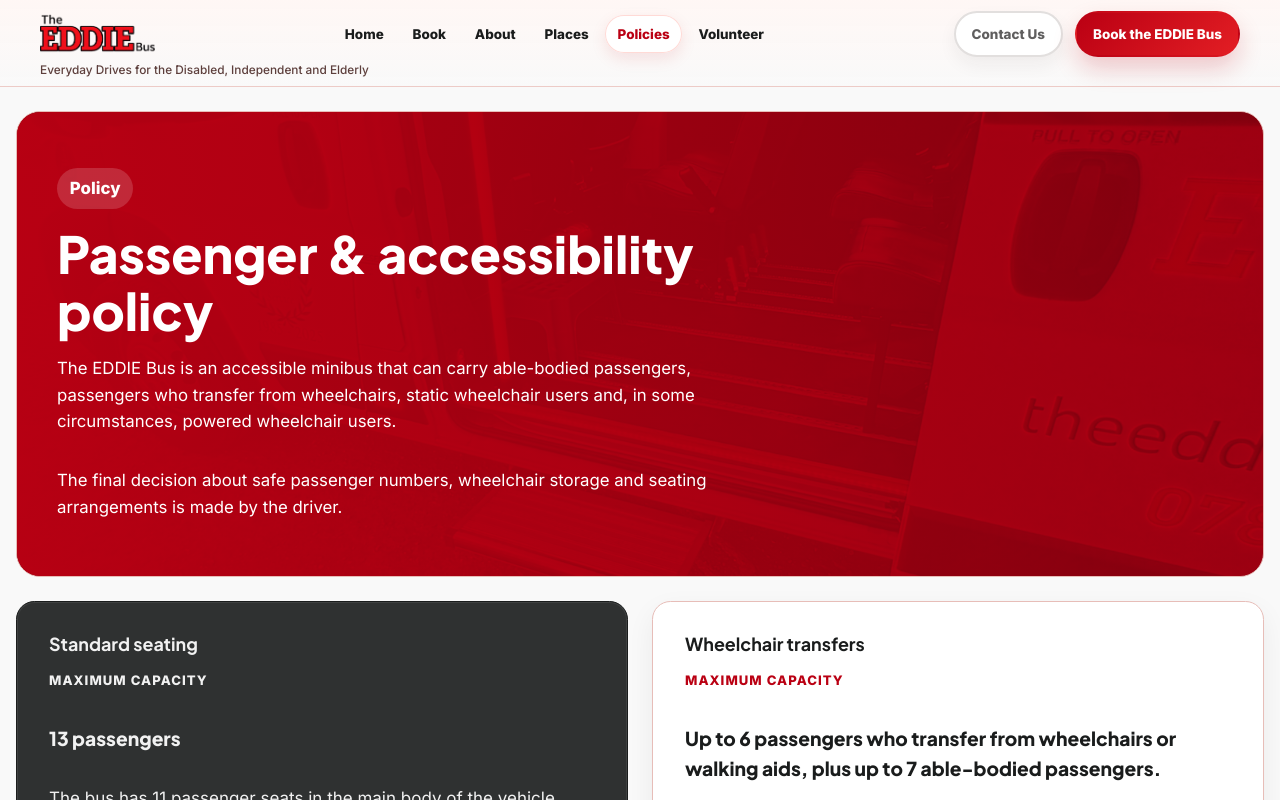
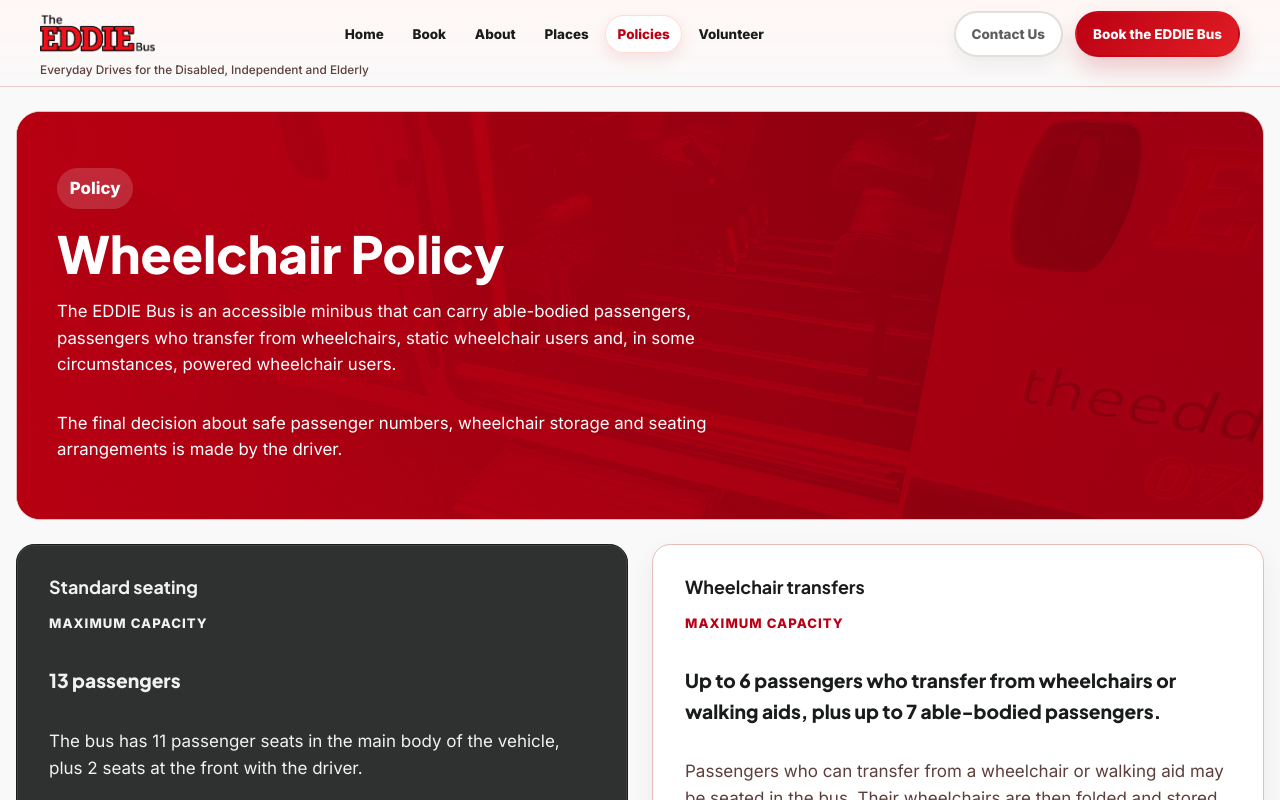
Before and after one commit to martinkearn/the-eddie-bus, a Next.js app: page /passenger-accessibility-policy in a window 1280 px wide. Shown: the top 800 px of the page. Built offline with nearby package versions, Linux system fonts and the light colour scheme.

Commit message:
Change page title to Wheelchair Policy
Agent-Logs-Url: https://github.com/martinkearn/the-eddie-bus/sessions/c1160f8f-dfc9-4322-83ec-8539841c447c

Co-authored-by: martinkearn <2410726+martinkearn@users.noreply.github.com>

```diff
--- a/app/passenger-accessibility-policy/page.js
+++ b/app/passenger-accessibility-policy/page.js
@@ -5,7 +5,7 @@ import { accessibilityPage } from '../../src/content/pages'
 import { images } from '../../src/content/site'
 
 export const metadata = {
-  title: 'Passenger & Accessibility Policy | The EDDIE Bus',
+  title: 'Wheelchair Policy | The EDDIE Bus',
   description: 'Passenger capacity, wheelchair access, driver responsibilities and carer responsibilities for The EDDIE Bus.',
 }
 
--- a/src/content/pages.js
+++ b/src/content/pages.js
@@ -228,7 +228,7 @@ export const placesPage = {
 }
 
 export const accessibilityPage = {
-  title: 'Passenger & accessibility policy',
+  title: 'Wheelchair Policy',
   intro: [
     'The EDDIE Bus is an accessible minibus that can carry able-bodied passengers, passengers who transfer from wheelchairs, static wheelchair users and, in some circumstances, powered wheelchair users.',
     'The final decision about safe passenger numbers, wheelchair storage and seating arrangements is made by the driver.',
```
